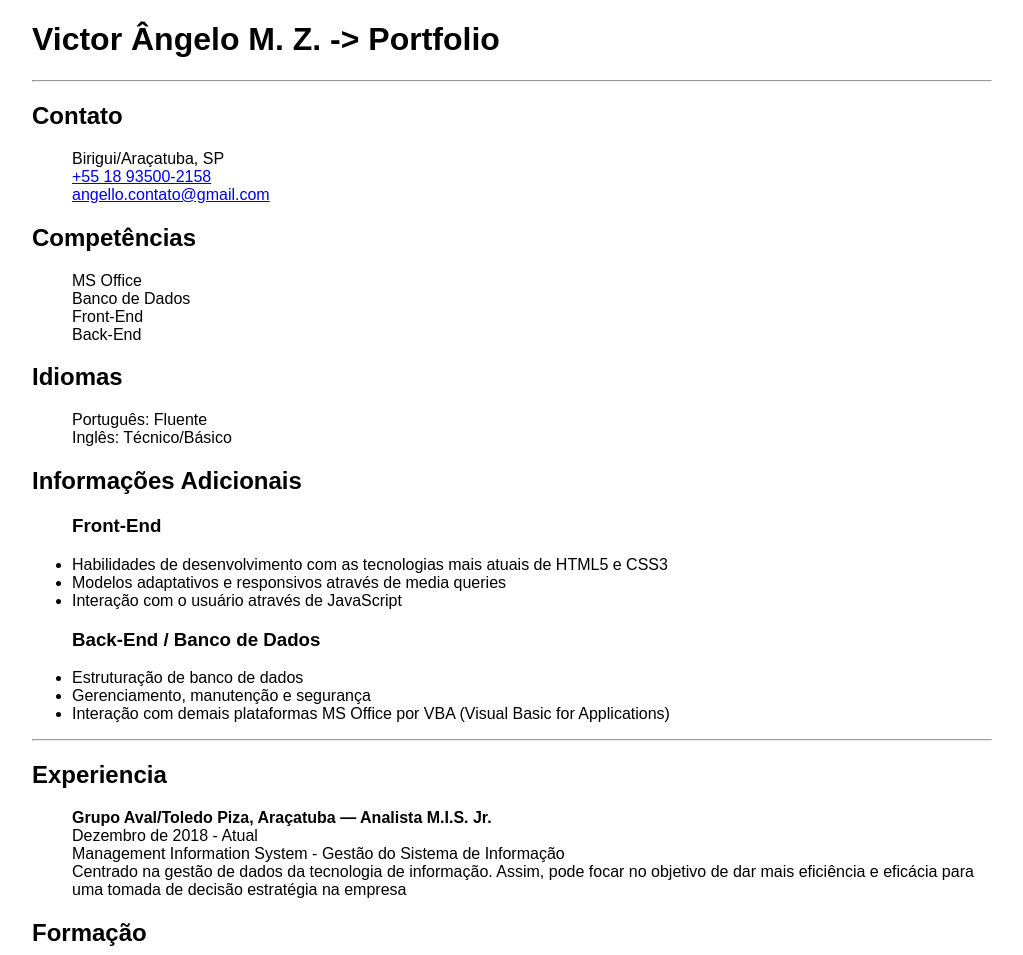
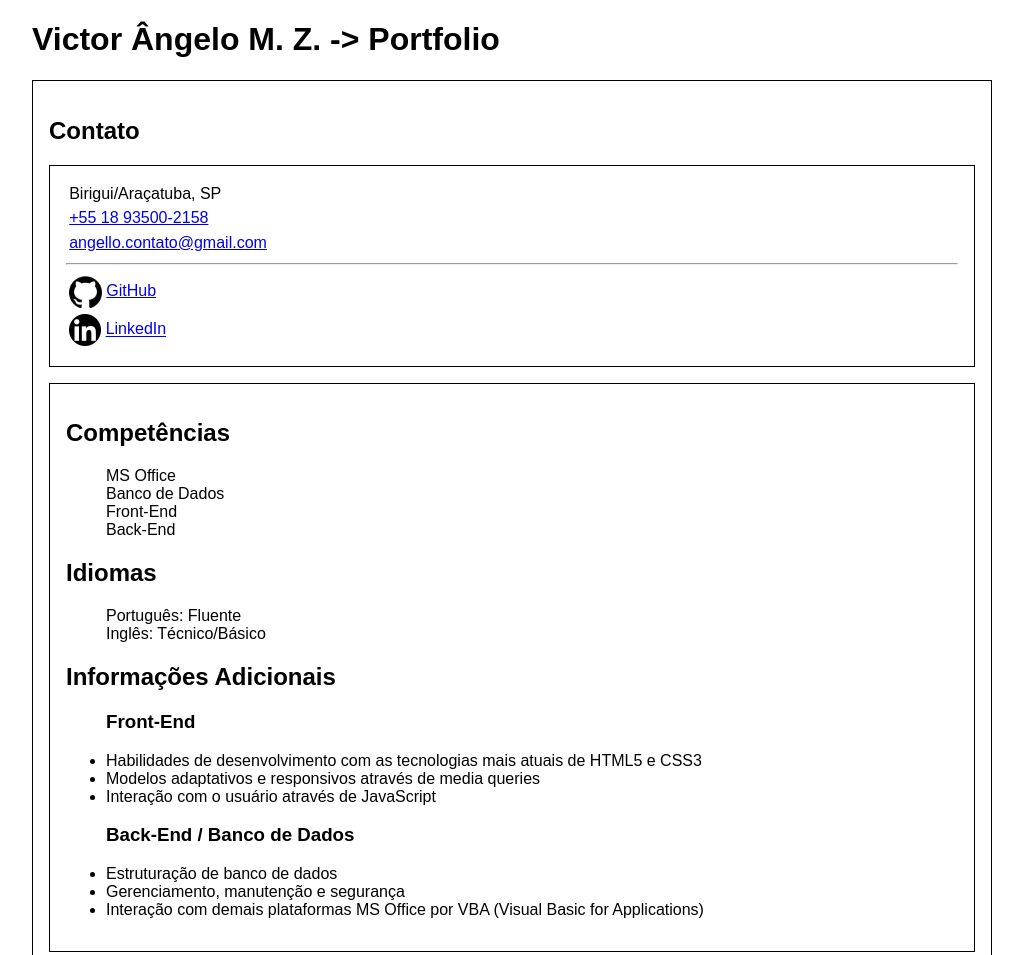
Before and after one commit to AngelloVictor/Curriculo, a plain HTML site: page index.html in a window 1280 px wide. Shown: the top 955 px of the page, without its empty margins (128-1151 px from the left). Drawn offline with Linux system fonts and the light colour scheme.

Commit message:
alterado informações e formatação primaria

```diff
--- a/css/style.css
+++ b/css/style.css
@@ -2,7 +2,43 @@
 
 body {
     font-family: Arial, Helvetica, sans-serif;
+    vertical-align: middle;
     margin: auto;
     height: 100%;
     width: 75%;
 }
+
+aside {
+    padding: 1rem;
+    border: 0.1rem solid black;
+}
+
+.icone-rede-social {
+    height: 2rem;
+    vertical-align: middle;
+}
+
+.lista-contatos-social {
+    padding: 1rem;
+    border: 0.1rem solid black;
+}
+
+.contato-barra-lateral {
+    padding: 0.2em;
+}
+
+.area-principal-informacoes {
+    padding: 1rem;
+    border: 0.1rem solid black;
+}
+
+.lista-informacoes-importantes {
+    padding: 1rem;
+    border: 0.1rem solid black;
+}
+
+
+.lista-informacoes-adicionais {
+    padding: 1rem;
+    border: 0.1rem solid black;
+}
--- a/index.html
+++ b/index.html
@@ -21,21 +21,33 @@
     </header>
 
     <main>
+        <!-- COMEÇO DA BARRA LATERAL ESQUERDA  -->
+        <article class="area-lateral-informacoes">
+
             <aside>
-            <hr>
-
-
                 <h2>Contato</h2>
                 <p>
-                <ul type="none">
-                    <li>Birigui/Araçatuba, SP</li>
-                    <li><a href="https://api.whatsapp.com/send?phone=5518935002159&text=Ol%C3%A1%2C%20vi%20seu%20portfolio em meu_site_pronto"
+                    <ul class="lista-contatos-social" type="none">
+                        <li class="contato-barra-lateral">Birigui/Araçatuba, SP</li>
+                        <li class="contato-barra-lateral"><a
+                                href="https://api.whatsapp.com/send?phone=5518935002159&text=Ol%C3%A1%2C%20vi%20seu%20portfolio em meu_site_pronto"
                                 target="_blank">+55 18 93500-2158</a></li>
-                    <li><a href="https://mail.google.com/mail/?view=cm&fs=1&to=angello.contato@gmail.com&su=Olá, vi seu portfolio!"
+                        <li class="contato-barra-lateral"><a
+                                href="https://mail.google.com/mail/?view=cm&fs=1&to=angello.contato@gmail.com&su=Olá, vi seu portfolio!"
                                 target="_blank">angello.contato@gmail.com</a> </li>
+                        <hr>
+                        <li class="contato-barra-lateral">
+                            <img class="icone-rede-social" src="media/imagens/github.png" alt="Ícone GitHub">
+                            <a href="https://github.com/AngelloVictor" target="_blank">GitHub</a>
+                        </li>
+                        <li class="contato-barra-lateral">
+                            <img class="icone-rede-social" src="media/imagens/linkedin.png" alt="Ícone LinkedIn">
+                            <a href="https://www.linkedin.com/in/victor-angelo-319b16150/" target="_blank">LinkedIn</a>
+                        </li>
                     </ul>
                 </p>
 
+                <div class="lista-informacoes-adicionais">
                 <h2>Competências</h2>
                 <p>
                     <ul type="none">
@@ -45,7 +57,6 @@
                         <li>Back-End</li>
                     </ul>
                 </p>
-
                 <h2>Idiomas</h2>
                 <p>
                     <ul type="none">
@@ -53,33 +64,37 @@
                         <li>Inglês: Técnico/Básico</li>
                     </ul>
                 </p>
-
                 <h2>Informações Adicionais</h2>
                 <ul type="disc">
-
                     <h3>Front-End</h3>
                     <li>Habilidades de desenvolvimento com as tecnologias mais atuais de HTML5 e CSS3</li>
                     <li>Modelos adaptativos e responsivos através de media queries</li>
                     <li>Interação com o usuário através de JavaScript</li>
-
                     <h3>Back-End / Banco de Dados</h3>
                     <li>Estruturação de banco de dados</li>
                     <li>Gerenciamento, manutenção e segurança</li>
                     <li>Interação com demais plataformas MS Office por VBA (Visual Basic for Applications)</li>
                 </ul>
+            </div>
             </aside>
-        <hr>
+        </article>
+        <!-- FIM DA BARRA LATERAL  -->
+
+
+        <!-- COMEÇO DA AREA PRINCIPAL  -->
+        <article class="area-principal-informacoes">
+            <div class="lista-informacoes-importantes">
                 <h2>Experiencia</h2>
                 <p>
                     <ul type="none">
                         <strong>Grupo Aval/Toledo Piza, Araçatuba — Analista M.I.S. Jr.</strong>
                         <li>Dezembro de 2018 - Atual</li>
                         <li>Management Information System - Gestão do Sistema de Informação</li>
-                <li>Centrado na gestão de dados da tecnologia de informação. Assim, pode focar no objetivo de dar mais
+                        <li>Centrado na gestão de dados da tecnologia de informação. Assim, pode focar no objetivo de dar
+                            mais
                             eficiência e eficácia para uma tomada de decisão estratégia na empresa</li>
                     </ul>
                 </p>
-
                 <h2>Formação</h2>
                 <p>
                     <ul type="none">
@@ -87,14 +102,15 @@
                         <li>Fevereiro de 2015 - Atual</li>
                         <li>Graduação em andamento em Mecatrônica Industrial.</li>
                     </ul>
-
                     <ul type="none">
                         <li><strong>Microlins, Birigui — Técnico</strong></li>
                         <li>Junho de 2012 - Fevereiro de 2014</li>
                         <li>Hardware, Redes e Notebooks.</li>
                     </ul>
                 </p>
+            </div>
 
+            <div class="lista-informacoes-adicionais">
                 <h2>Projetos</h2>
                 <p>
                     <ul type="none">
@@ -102,27 +118,26 @@
                                 gravitacional</strong></li>
                         <li>IFSP Campus Birigui - 2016</li>
                     </ul>
-
                     <ul type="none">
                         <li><strong>Análise de eficiência de uma placa solar fotovoltaica</strong></li>
                         <li>IFSP Campus Birigui - 2015</li>
                     </ul>
                 </p>
-
                 <h2>Extracurriculares</h2>
                 <p>
                     <ul type="none">
                         <li><strong> XIV Semana Nacional da CIência e Tecnologia (SNCT)</strong></li>
                         <li>IFSP Campus Birigui - Outubro de 2017</li>
                     </ul>
-
                     <ul type="none">
                         <li><strong>X Congresso de Iniciação Científica do Centro Universitário de Adamantina (CICFAI)
                                 UniFAI</strong></li>
                         <li>Adamantina - Outubro de 2016</li>
                     </ul>
                 </p>
-        </aside>
+            </div>
+        </article>
+
     </main>
 
     <hr>
```
Also changed, not shown: media/imagens/github.png (added), media/imagens/linkedin.png (added). Lines whose indentation alone changed are shown as unchanged.
